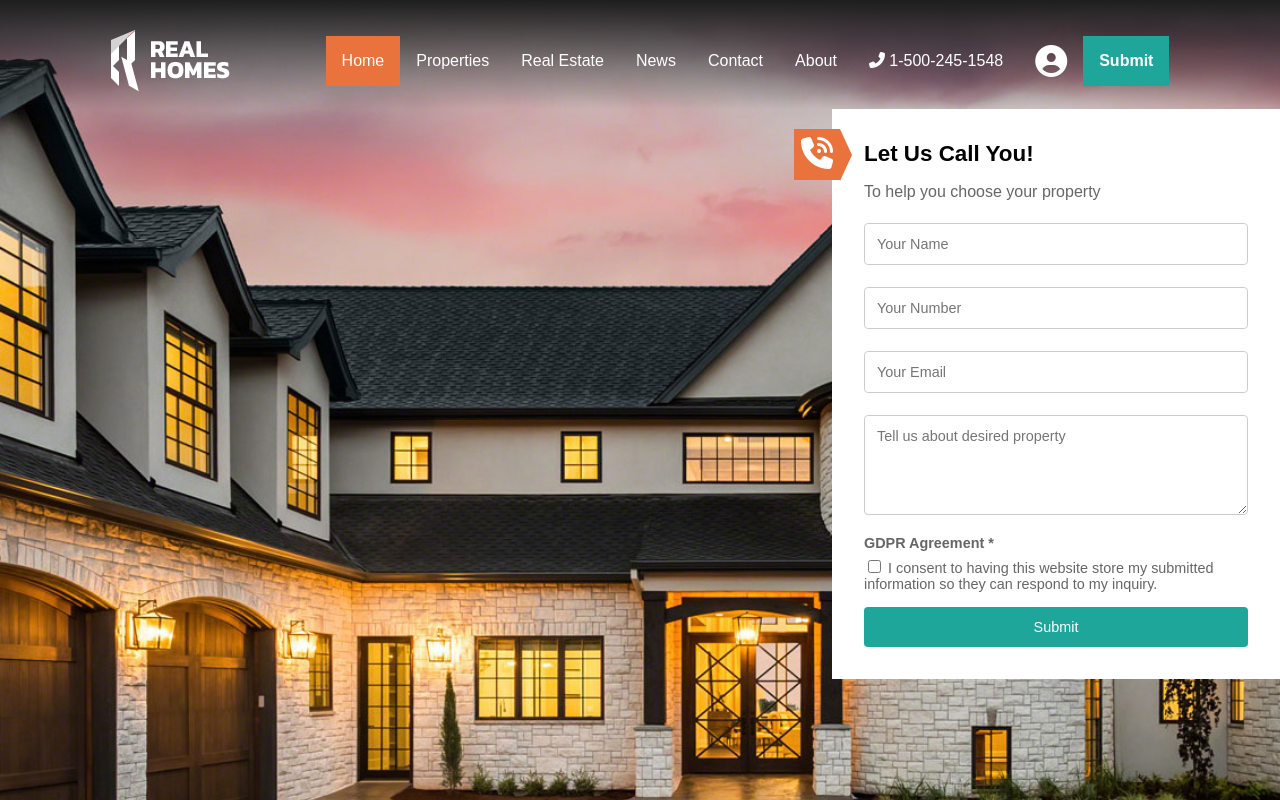
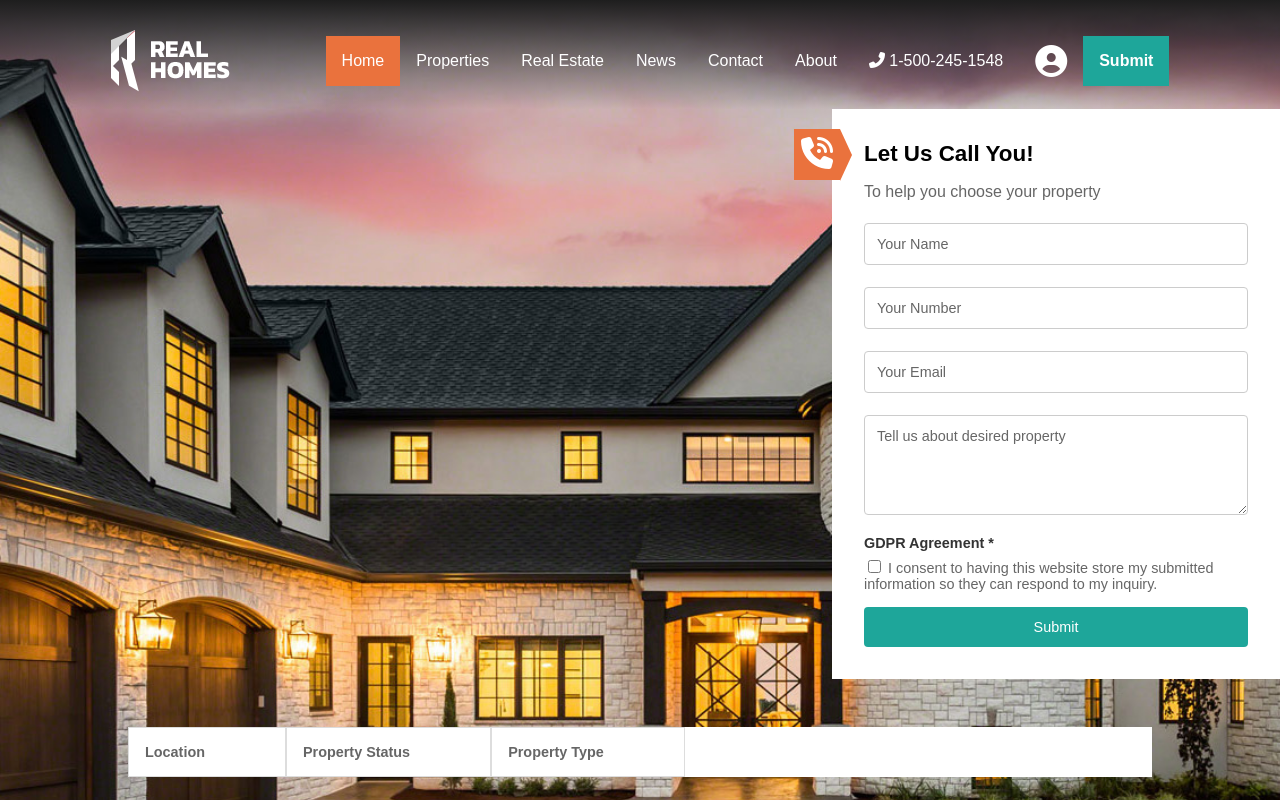
Before and after one commit to giou55/real-estate-angular, an Angular app: page / in a window 1280 px wide. Shown: the top 800 px of the page. Built offline with nearby package versions, Linux system fonts and the light colour scheme.

Commit message:
add search form

```diff
--- a/src/app/app.component.html
+++ b/src/app/app.component.html
@@ -1,4 +1,5 @@
 <div id="section1">
   <app-topbar></app-topbar>
   <app-we-call-you></app-we-call-you>
+  <app-search-form></app-search-form>
 </div>
--- a/src/app/search-form/search-form.component.html
+++ b/src/app/search-form/search-form.component.html
@@ -1 +1,7 @@
-<p>search-form works!</p>
+<div class="flex-container">
+  <div class="main">
+    <div>Location</div>
+    <div>Property Status</div>
+    <div>Property Type</div>
+  </div>
+</div>
--- a/src/app/search-form/search-form.component.scss
+++ b/src/app/search-form/search-form.component.scss
@@ -0,0 +1,25 @@
+@import "../../../src/styles.scss";
+
+.flex-container {
+  display: flex;
+  flex-wrap: nowrap;
+  justify-content: center;
+  position: relative;
+}
+
+.main {
+  color: #666;
+  background-color: #fff;
+  width: 80%;
+  position: absolute;
+  top: 3rem;
+}
+
+.main div {
+  display: inline-block;
+  padding: 1rem;
+  padding-right: 5rem;
+  border: 1px solid #ddd;
+  font-weight: bold;
+  font-size: 0.9rem;
+}
--- a/src/app/we-call-you/we-call-you.component.html
+++ b/src/app/we-call-you/we-call-you.component.html
@@ -4,7 +4,7 @@
     <p>To help you choose your property</p>
 
     <div class="container">
-      <form action="">
+      <form>
 
         <input type="text" id="fname" name="firstname" placeholder="Your Name">
 
@@ -15,7 +15,8 @@
         <textarea id="subject" name="subject" placeholder="Tell us about desired property"
           style="height:100px"></textarea>
 
-        <p style="font-size: 0.9rem; font-weight: bold; margin-top: 0; margin-bottom: 0;">GDPR Agreement *</p>
+        <p style="font-size: 0.9rem; font-weight: bold; color: #333; margin-top: 0; margin-bottom: 0;">GDPR Agreement *
+        </p>
 
         <p style="font-size: 0.9rem; margin-top: 0.4rem;">
           <input type="checkbox"> I consent to having this website store my submitted information so they can respond to
--- a/src/app/we-call-you/we-call-you.component.scss
+++ b/src/app/we-call-you/we-call-you.component.scss
@@ -7,7 +7,6 @@
 }
 
 .main {
-  color: #666;
   background-color: #fff;
   padding: 2rem;
   width: 30%;
@@ -44,6 +43,23 @@
   top: 0;
 }
 
+p {
+  color: #666;
+}
+
+::placeholder {
+  color: #666;
+  opacity: 1;
+}
+
+:-ms-input-placeholder {
+  color: #666;
+}
+
+::-ms-input-placeholder {
+  color: #666;
+}
+
 input[type=text],
 select,
 textarea {
```
